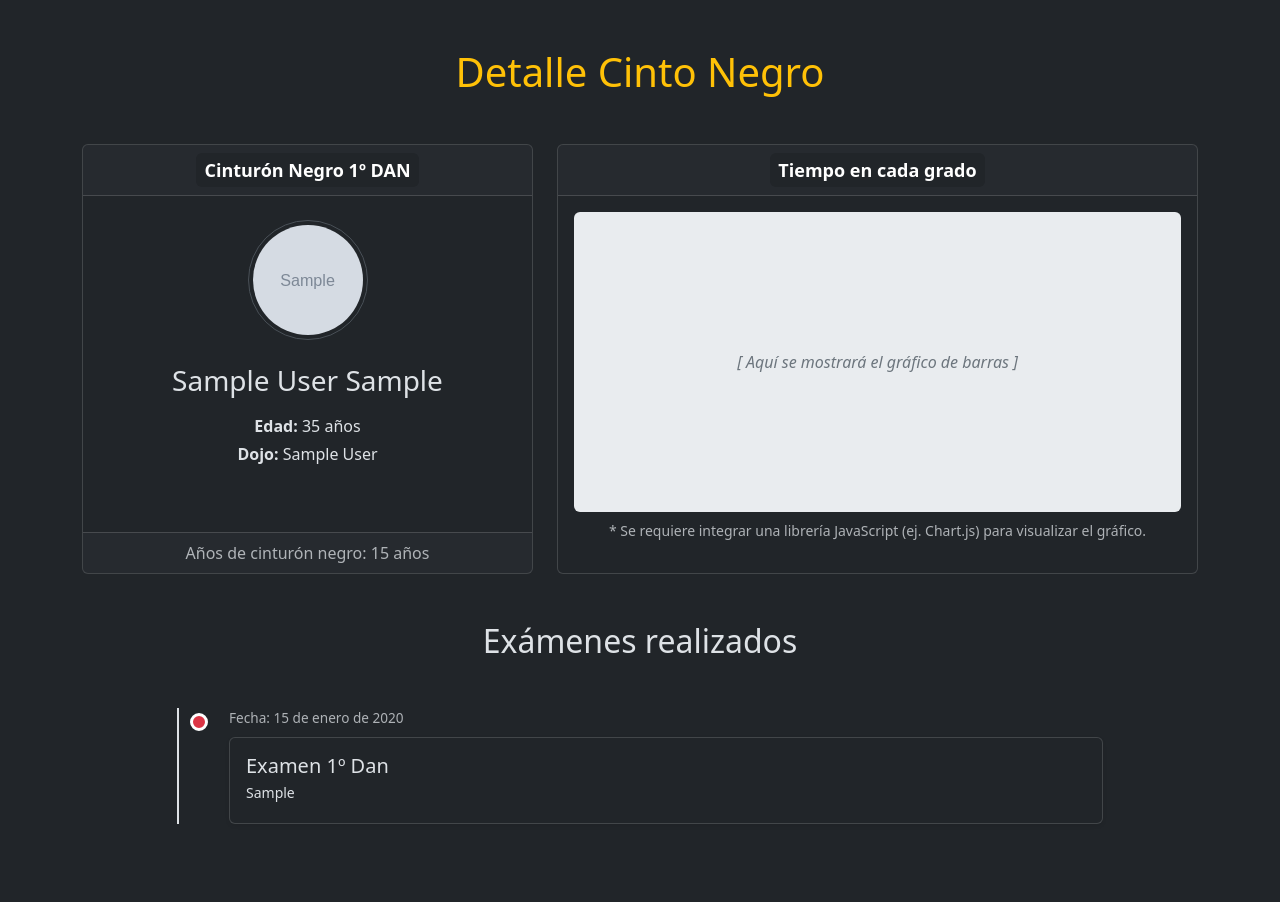
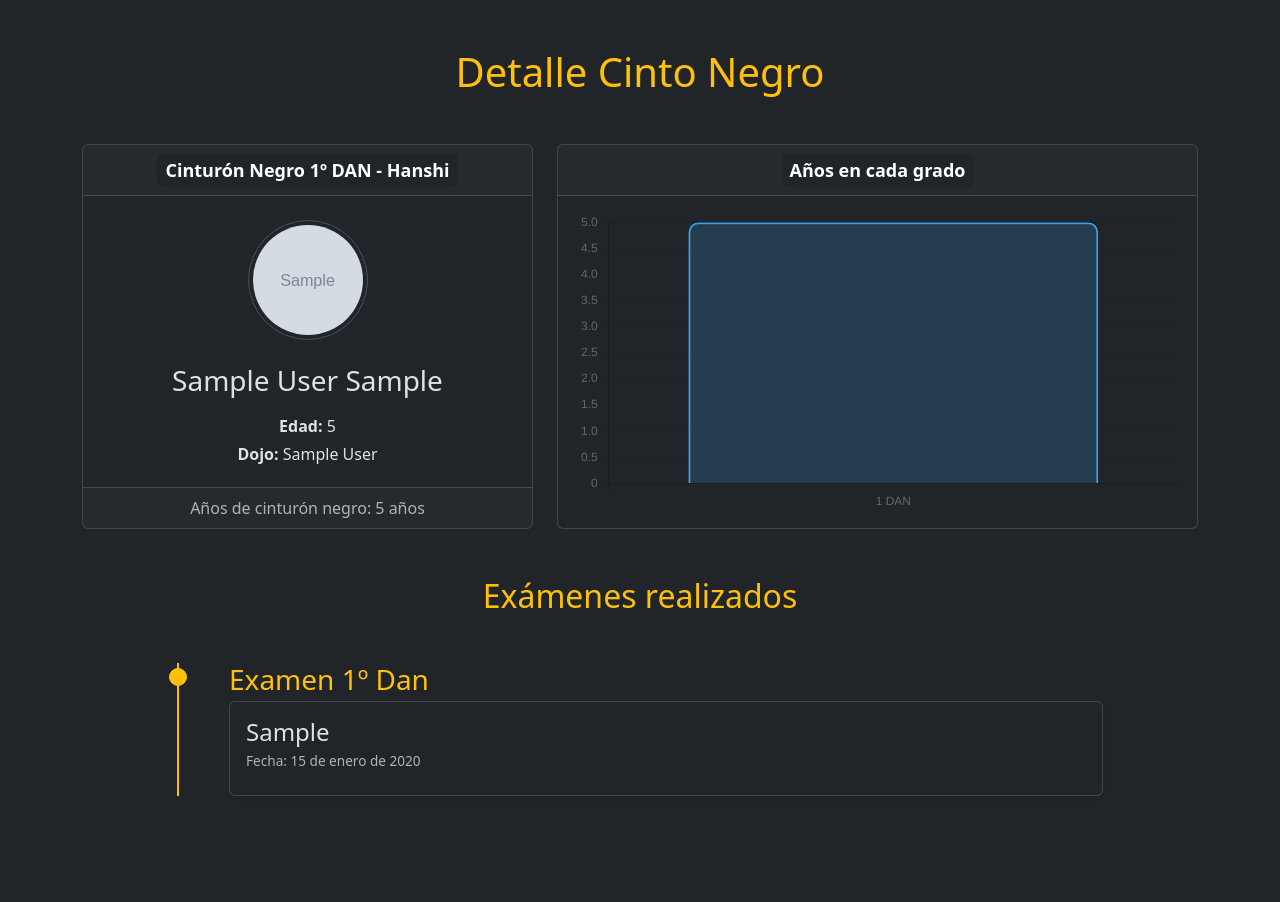
Before and after one commit to kikega/newogkke, a Django app: page /administracion/alumnos/1/ in a window 1280 px wide. Shown: the part 184-1086 px from the top of the page. After the commit the page ends 980 px from the top, so only its background shows below. Run offline with Django 5.2, Linux system fonts and the light colour scheme; a user stored in the database is signed in; tables that the repository leaves empty hold one stand-in row (values such as "Sample post"); grey boxes marked "Sample" are stand-in pictures; some libraries are stand-ins or nearby versions.

Commit message:
Terminado detalle alumno

```diff
--- a/administracion/views.py
+++ b/administracion/views.py
@@ -142,13 +142,12 @@ class AlumnoDetailView(LoginRequiredMixin, DetailView):
         context = super(AlumnoDetailView, self).get_context_data(**kwargs)
         # Obtiene el objeto alumno actual
         alumno = self.get_object()
-        print(alumno)
-        # Obtenemos la lista de examwenes de ese alumno
+
+        # Obtenemos la lista de examenes de ese alumno
         examenes = Examen.objects.filter(alumno=alumno.id)
-        print(examenes)
 
         for idx, exam in enumerate(examenes):
-            examen.append(str(exam.grado) + "º DAN")
+            examen.append(str(exam.grado) + " DAN")
             print(exam.evento.evento)
             print(exam.evento.fecha)
             # Verificamos si el indica actual es el último de la lista
@@ -157,14 +156,31 @@ class AlumnoDetailView(LoginRequiredMixin, DetailView):
             else:
                 anios.append(examenes[idx + 1].evento.fecha.year - exam.evento.fecha.year)
 
-
         context['examen'] = examen
-        print(examen)
         context['examenes'] = examenes
         context['hoy'] = hoy
 
         context['anios'] = anios
-        print(anios)
+        context['total_anios'] = sum(anios)
+
+        # Calculamos la edad del alumno
+        if alumno.fecha_nacimiento == None:
+            edad_a = 0
+            edad_b = 0
+        else:
+            edad = hoy - alumno.fecha_nacimiento
+            edad = divmod(edad.days, 365)
+            edad_a = edad[0]
+            edad_b = edad[1]
+        context['edad'] = edad_a
+
+        # Preparamos el gráfico
+        data_json = json.dumps({
+            'labels': examen,
+            'values': anios,
+            'titulo': 'Años en cada grado',
+        })
+        context['data_json'] = data_json
 
         return context
 
--- a/static/css/ogkke.css
+++ b/static/css/ogkke.css
@@ -104,11 +104,11 @@
     }
 }
 
-/* Estilos básicos para el Timeline */
+/*Estilos básicos para el Timeline */
 .timeline {
     position: relative;
     padding-left: 50px;
-    border-left: 2px solid #dee2e6;
+    border-left: 2px solid #ffc107;
 }
 
 .timeline-item {
@@ -118,12 +118,12 @@
 
 .timeline-marker {
     position: absolute;
-    left: -39px;
+    left: -60px;
     top: 5px;
     width: 18px;
     height: 18px;
     background-color: #0d6efd;
-    border: 3px solid #fff;
+    border: 1px solid #ffc107;
     border-radius: 50%;
     z-index: 1;
 }
@@ -133,7 +133,7 @@
 }
 
 .timeline-item.exam .timeline-marker {
-    background-color: #dc3545;
+    background-color: #ffc107;
 }
 
 .timeline-content .card-title {
@@ -145,3 +145,14 @@
     margin-bottom: 0.5rem;
     display: block;
 }
+
+
+
+/* Gráfico años en grado */
+.chart-container {
+    width: auto; /* O un valor fijo como 600px */
+    max-width: 600px; /* Límite superior */
+    height: 300px; /* O déjalo en 'auto' si quieres que la altura dependa del aspect ratio */
+    margin: auto; /* Centrar y añadir margen */
+    position: relative; /* Importante para la responsividad de Chart.js */
+}
--- a/templates/administracion/alumnos.html
+++ b/templates/administracion/alumnos.html
@@ -21,13 +21,13 @@
               <h2 class="text-center color-texto">Total: <strong>{{ cantidad }}</strong></h2>
             </div>
         </div>
-
+        <!-- Contenedor para el gráfico de barras -->
         <div class="container">
             <div class="d-none d-md-block">
                 <canvas id="graficoDanes" width="300" height="150"></canvas>
             </div>
         </div>
-        <!-- Formulariode selección de DAN y búsqueda -->
+        <!-- Formulario de selección de DAN y búsqueda -->
         <div class="container col-md-6 justify-content-center mt-5">
           <div class="row">
             <label class="form-label" for="gradoSelect">Seleccionar grado </label>
--- a/templates/administracion/detalle_alumno.html
+++ b/templates/administracion/detalle_alumno.html
@@ -27,7 +27,17 @@
                 <div class="card h-100">
                     <div class="card-header text-center">
                         <h4 class="mb-0">
-                            <span class="badge bg-dark p-2">Cinturón Negro {{ alumno.grado }}º DAN</span>
+                            <span class="badge bg-dark p-2">Cinturón Negro {{ alumno.grado }}º DAN
+                                {% if alumno.rango == "k" %}
+                                     - Kyoshi
+                                {% endif %}
+                                {% if alumno.rango == "r" %}
+                                     - Renshi
+                                {% endif %}
+                                {% if alumno.rango == "h" %}
+                                     - Hanshi
+                                {% endif %}
+                            </span>
                         </h4>
                     </div>
                     <div class="card-body text-center"> <!-- text-center para centrar foto/icono y texto -->
@@ -44,51 +54,37 @@
 
                         <!-- Detalles del alumno (centrados por card-body text-center) -->
                         <h3 class="card-title mb-3">{{ alumno.nombre }} {{ alumno.apellidos }}</h3>
-                        {% if alumno.rango == "k" %}
-                            <p>Kyoshi</p>
-                        {% endif %}
-                        {% if alumno.rango == "r" %}
-                            <p>Renshi</p>
-                        {% endif %}
-                        {% if alumno.rango == "H" %}
-                            <p>Hanshi</p>
-                        {% endif %}
-                        <p class="card-text mb-1"><strong>Edad:</strong> 35 años</p>
+                        <p class="card-text mb-1"><strong>Edad:</strong> {{ edad }}</p>
                         <p class="card-text"><strong>Dojo:</strong> {{ alumno.dojo }}</p>
                     </div>
                     <div class="card-footer text-muted text-center">
-                        Años de cinturón negro: 15 años
+                        Años de cinturón negro: {{ total_anios }} años
                     </div>
                 </div>
             </div>
+
             <!-- Columna Derecha: Gráfico de Barras -->
             <div class="col-lg-7 col-md-6">
                 <div class="card h-100">
                     <div class="card-header text-center">
                         <h4 class="mb-0">
-                            <span class="badge bg-dark p-2">Tiempo en cada grado</span>
+                            <span class="badge bg-dark p-2">Años en cada grado</span>
                         </h4>
                     </div>
                     <div class="card-body text-center">
-                        <div id="yearsPerGradeChartPlaceholder">
-                            [ Aquí se mostrará el gráfico de barras ]
+                        <div class="d-none d-md-block d-flex justify-content-center chart-container">
+                            <canvas id="graficoAniosGrado"></canvas>
                         </div>
-                        <p class="text-muted small mt-2 text-center">
-                            * Se requiere integrar una librería JavaScript (ej. Chart.js) para visualizar el gráfico.
-                        </p>
-                        <!-- Canvas para Chart.js (ejemplo) -->
-                        <!-- <canvas id="yearsChart" style="max-height: 300px;"></canvas> -->
                     </div>
                 </div>
             </div>
 
         </section> <!-- Fin Sección Superior -->
 
-
         <!-- SECCIÓN INFERIOR: Timeline -->
         <section class="row justify-content-center">
             <div class="col-lg-10 col-md-11">
-                <h2 class="text-center mb-5">Exámenes realizados</h2>
+                <h2 class="text-center mb-5 color-texto">Exámenes realizados</h2>
                 <div class="timeline">
                     <!-- ... (Items del Timeline van aquí, como en el ejemplo anterior) ... -->
                     {% for exm in examenes %}
@@ -96,20 +92,58 @@
                         <div class="timeline-marker"></div>
                         <div class="timeline-content mb-3">
 
-                            <span class="timeline-date text-muted">Fecha: {{ exm.evento.fecha }}</span>
+                            <h3 class="card-title color-texto">Examen {{ exm.grado }}º Dan</h3>
                             <div class="card shadow-sm">
                                 <div class="card-body">
-                                    <h5 class="card-title">Examen {{ exm.grado }}º Dan</h5>
-                                    <p class="card-text small mb-1">{{ exm.evento.evento }}</p>
+                                    <h4 class="card-text mb-1">{{ exm.evento.evento }}</h4>
+                                    <span class="timeline-date text-muted">Fecha: {{ exm.evento.fecha }}</span>
                                 </div>
                             </div>
                         </div>
                     </div>
                     {% endfor %}
-
-                    <!-- Añade más items -->
                 </div>
             </div>
         </section> <!-- Fin Sección Timeline -->
 
 {% endblock container %}
+
+{% block script_js %}
+        <script>
+            const data = JSON.parse('{{ data_json|safe }}'); // Obtener los datos como objeto JavaScript
+
+            const ctx = document.getElementById('graficoAniosGrado');
+            const config = {
+                type: 'bar',
+                data: {
+                    datasets: [{
+                        label: '',
+                        data: data.values,
+                        backgroundColor: [
+                            'rgba(54, 162, 235, 0.2)',
+                        ],
+                        borderColor: [
+                            'rgba(54, 162, 235, 1)',
+                        ],
+                        borderWidth: 2,
+                        borderRadius: 10,
+                        datalabels: { // Configuración de chartjs-plugin-datalabels para ESTE dataset
+                            display: false // Oculta las etiquetas de datos solo para este dataset
+                        },
+                    }],
+                    labels: data.labels,
+                },
+                options: {
+                    responsive: true,
+                    plugins: {
+                        legend: {
+                            display: false // Esto oculta la leyenda completamente
+                        },
+                    },
+                },
+            };
+
+            const myChart = new Chart(ctx, config);
+        </script>
+
+{% endblock script_js %}
```
